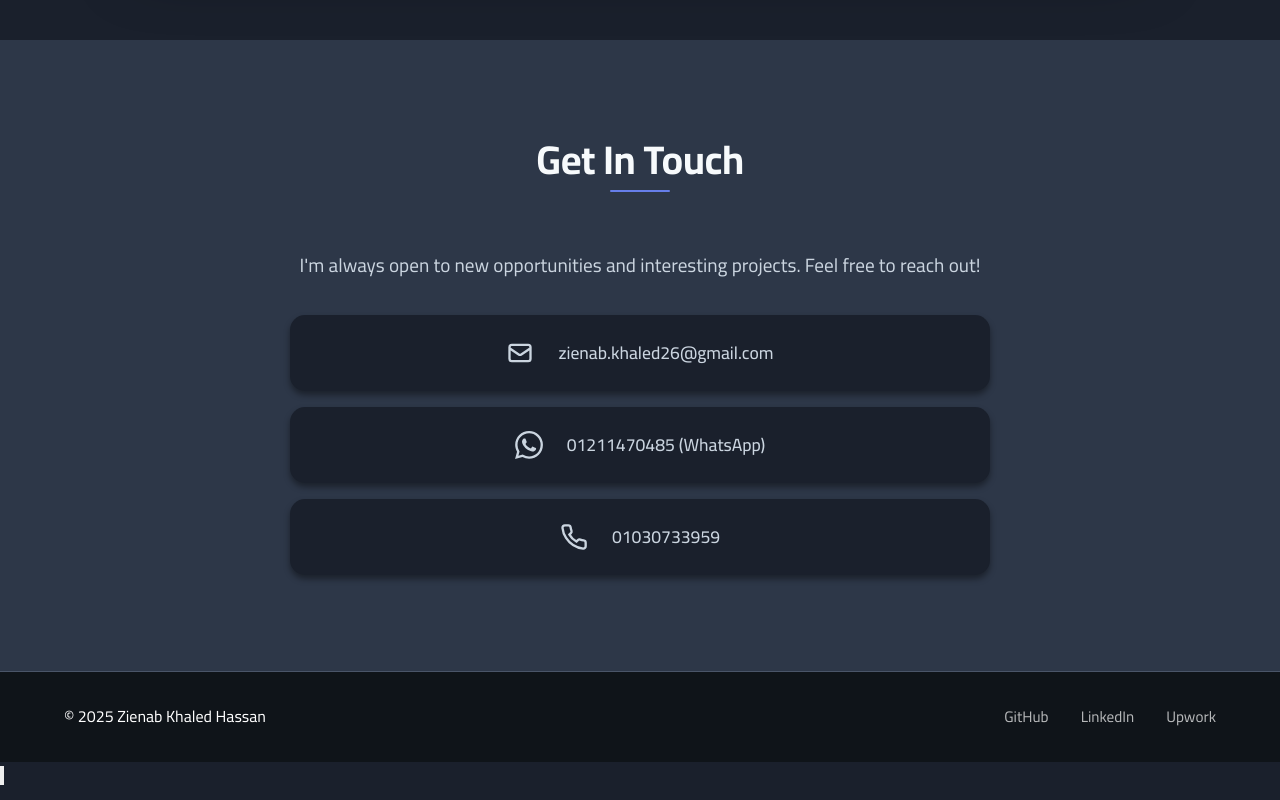
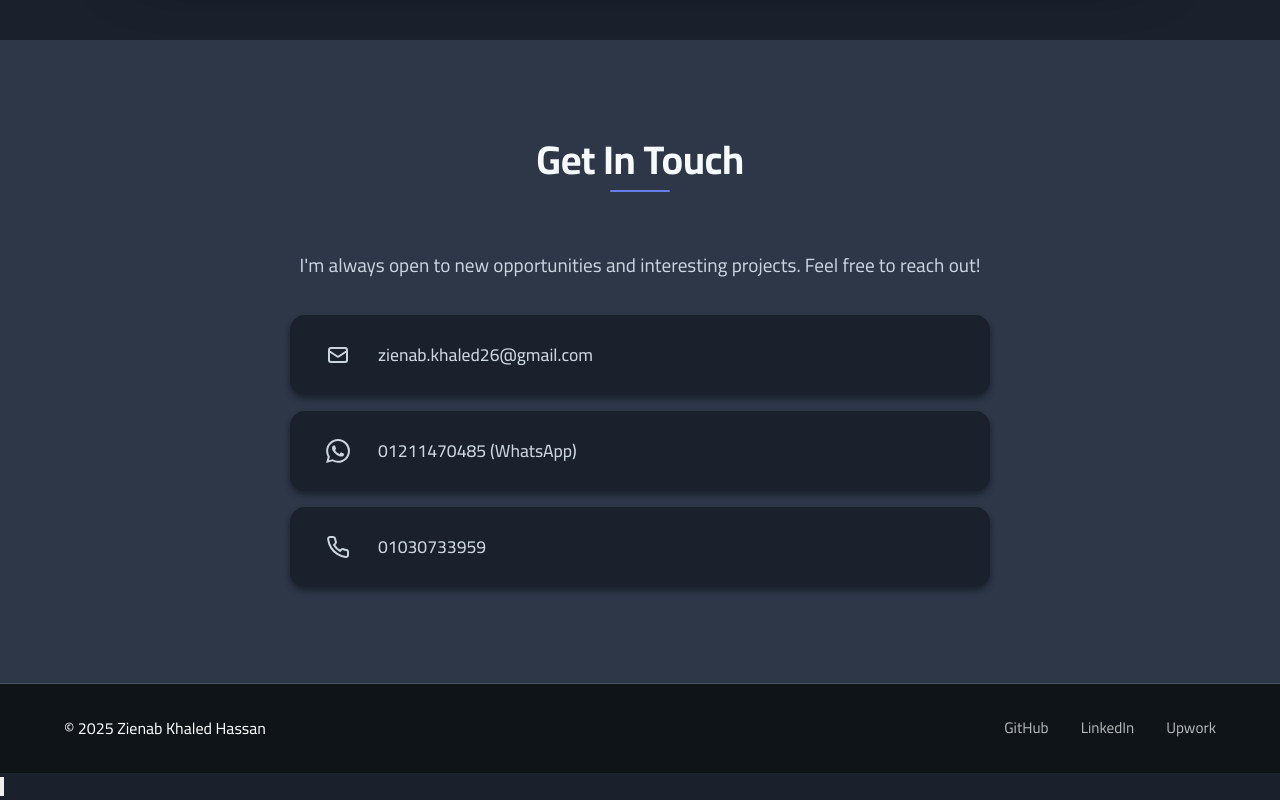
Before and after one commit to Zienab-Khaled/zienab-portfolio, a website built with Vite: page index.html in a window 1280 px wide. Shown: the part 8147-8947 px from the top of the page. Built offline with nearby package versions, Linux system fonts and the light colour scheme.

Commit message:
fix styling

```diff
--- a/src/style.css
+++ b/src/style.css
@@ -2430,7 +2430,7 @@ section.animate {
 .contact-method {
   display: flex;
   align-items: center;
-  justify-content: center;
+  justify-content: flex-start;
   gap: 1.5rem;
   padding: 1.5rem 2rem;
   background: var(--bg-primary);
@@ -2449,8 +2449,9 @@ section.animate {
 }
 
 .contact-icon {
-  width: 28px;
-  height: 28px;
+  width: 32px;
+  height: 32px;
+  min-width: 32px;
   display: flex;
   align-items: center;
   justify-content: center;
@@ -2458,8 +2459,8 @@ section.animate {
 }
 
 .contact-method svg {
-  width: 28px;
-  height: 28px;
+  width: 24px;
+  height: 24px;
   stroke-width: 2;
   display: block;
 }
```
